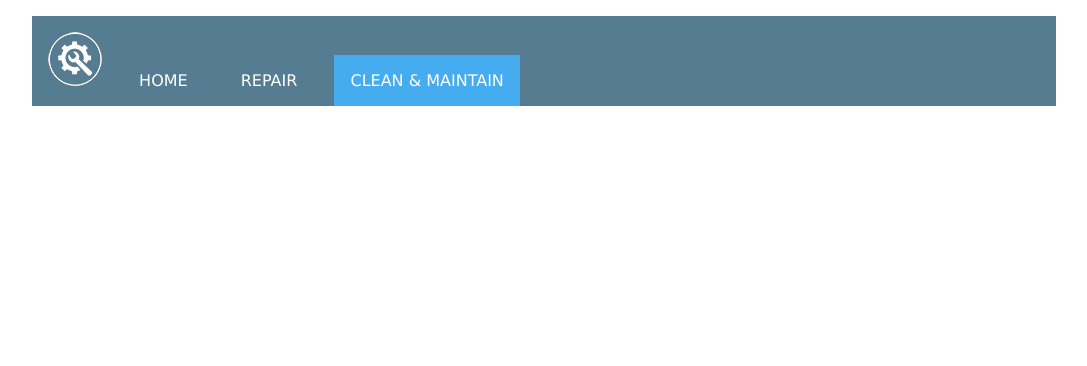
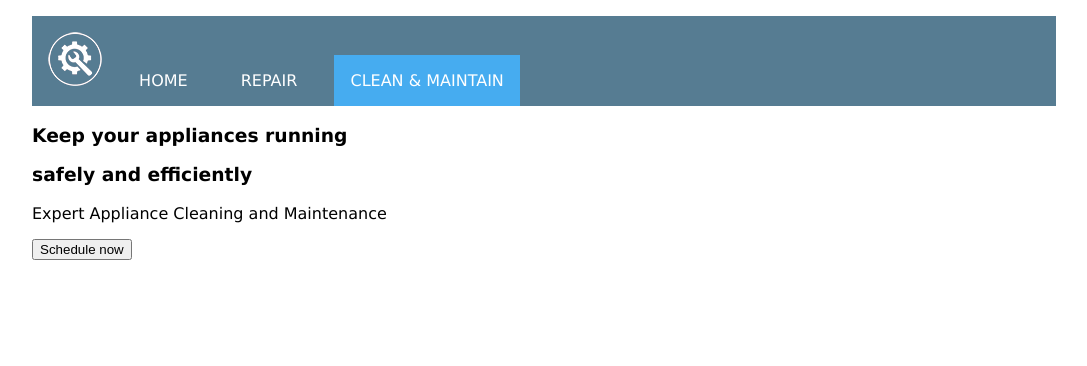
Before and after one commit to tubaljaren09/MaintainAndRepairWebsite, a PHP site: page /maintain.php in a window 1280 px wide. Shown: the top 366 px of the page, without its empty margins (96-1183 px from the left). Run offline with PHP 8.4, Linux system fonts and the light colour scheme.

Commit message:
Update maintain.php

```diff
--- a/maintain.php
+++ b/maintain.php
@@ -16,6 +16,12 @@
                 <li><a class="nav active" href="maintain.php">CLEAN & MAINTAIN</a></li>
             </ul>
         </div>
+        <div class="greetings">
+            <h3>Keep your appliances running</h3>
+            <h3>safely and efficiently</h3>
+            <p>Expert Appliance Cleaning and Maintenance</p>
+            <button id="schedule" onclick="scheduleClick()">Schedule now</button>
+        </div>
     </div>
 </body>
 </html>
```
